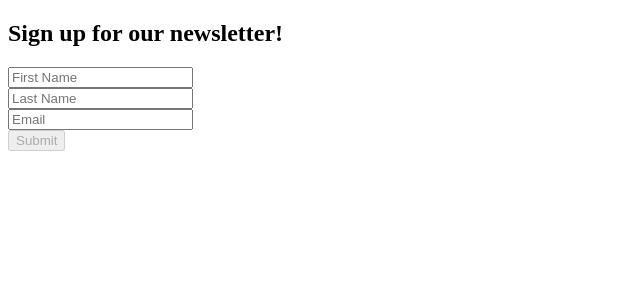
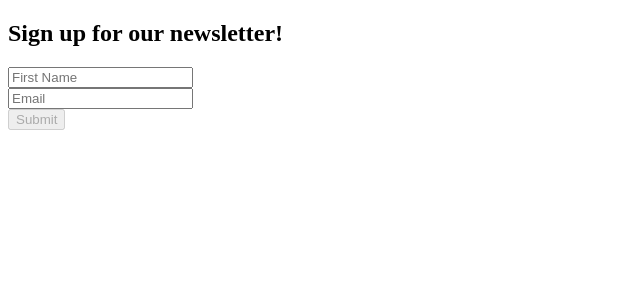
Before and after one commit to francisuloko/landing-page, a React (Create React App) app: page /filename in a window 1280 px wide. Shown: the top 300 px of the page, without its empty margins (0-640 px from the left). Built offline with nearby package versions, Linux system fonts and the light colour scheme.

Commit message:
Modify pages

```diff
--- a/src/pages/Landing.js
+++ b/src/pages/Landing.js
@@ -1,7 +1,9 @@
 import React from 'react'
-
+import Header from '../components/Header.js'
 export default function Landing() {
   return (
-    <div>Landing</div>
+    <>
+      <Header />
+    </>
   )
 }
--- a/src/pages/Optin.tsx
+++ b/src/pages/Optin.tsx
@@ -6,7 +6,6 @@ import { useNavigate } from "react-router-dom";
 
 interface FormValues {
   firstName: string;
-  lastName: string;
   email: string;
 }
 
@@ -15,32 +14,30 @@ const SignupSchema = Yup.object().shape({
     .min(2, "Too Short!")
     .max(50, "Too Long!")
     .required("Required"),
-  lastName: Yup.string().min(2, "Too Short!").max(50, "Too Long!"),
   email: Yup.string().email("Invalid email").required("Required"),
 });
 
 const Optin = () => {
   const navigate = useNavigate();
   const submitForm = async (values: FormValues, formik: FormikHelpers<FormValues>) => {
-    const { firstName, lastName, email } = values;
+    const { firstName, email } = values;
     try {
       const payload = {
         firstName,
-        lastName,
         email,
       };
 
       await axios.post('/api/subscribe', payload);
       formik.resetForm();
-      navigate('/')
+      navigate('/');
     } catch (error) {
-      alert(error.message);
+      console.log(error.message);
     }
   };
   return (
     <>
       <Formik
-        initialValues={{ firstName: "", lastName: "", email: "" }}
+        initialValues={{ firstName: "", email: "" }}
         validationSchema={SignupSchema}
         onSubmit={submitForm}
       >
@@ -60,20 +57,6 @@ const Optin = () => {
                 component="div"
                 className="text-red-700"
                 name="firstName"
-              />
-            </div>
-
-            <div className="my-2 flex flex-col">
-              <Field
-                id="lastName"
-                className="p-2 border-2 border-gray-400"
-                name="lastName"
-                placeholder="Last Name"
-              ></Field>
-              <ErrorMessage
-                component="div"
-                className="text-red-700"
-                name="lastName"
               />
             </div>
 
```
